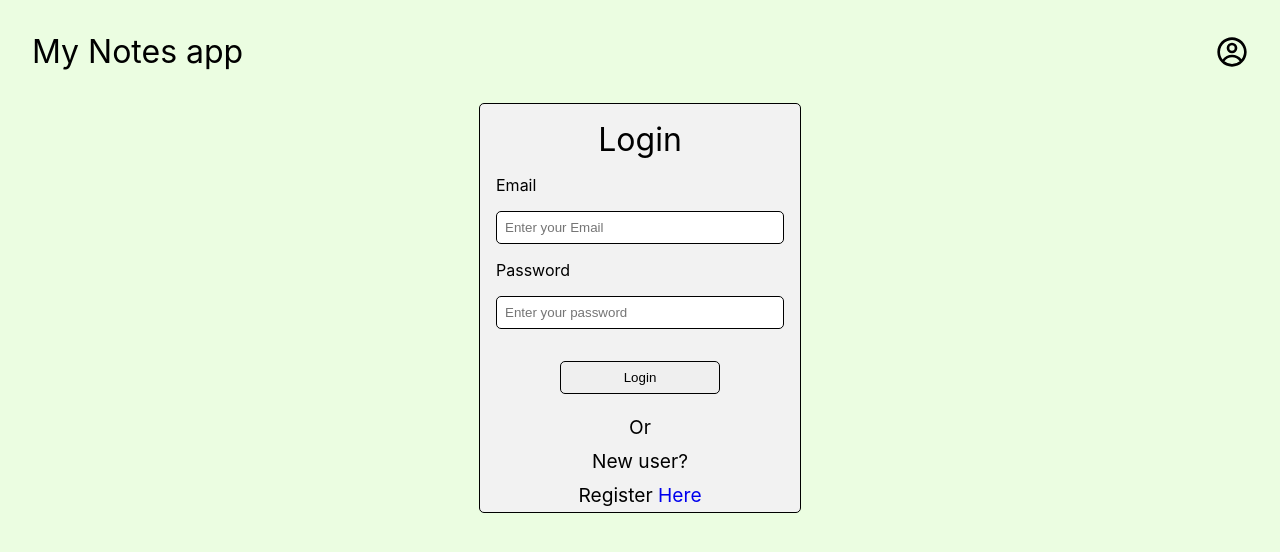
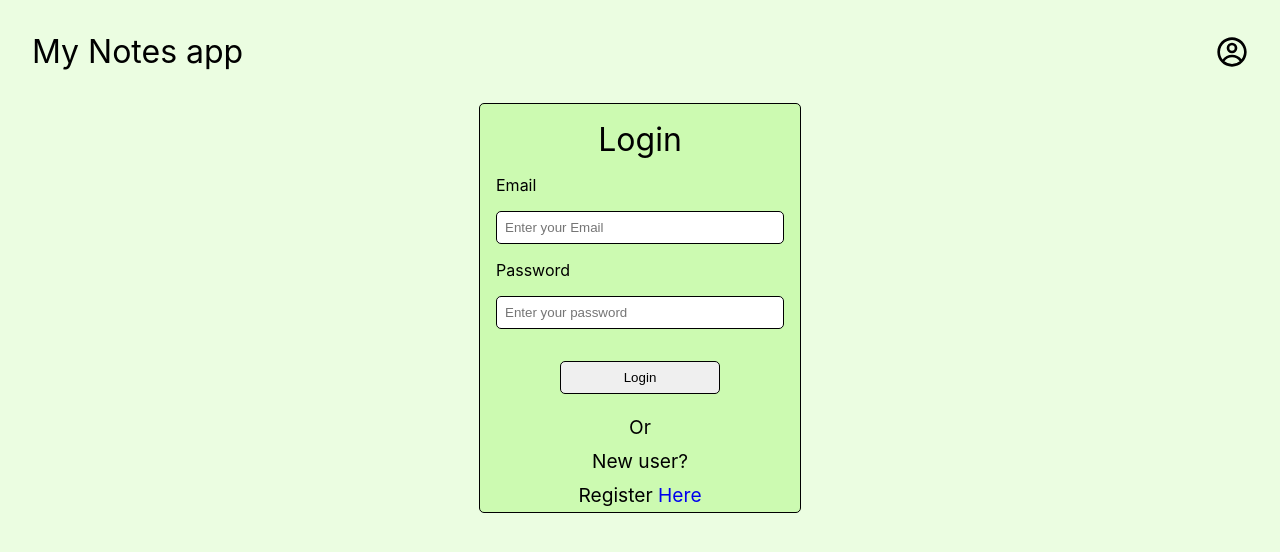
Before and after one commit to Muzammil-khan710/Note-taking-app, a React (Create React App) app: page /login in a window 1280 px wide. Shown: the top 552 px of the page. Built offline with nearby package versions, Linux system fonts and the light colour scheme; what miragejs would draw is missing.

Commit message:
style : added form color

```diff
--- a/src/components/Login/login.css
+++ b/src/components/Login/login.css
@@ -7,7 +7,7 @@
     border-radius: 5px;
     width: 20rem;
     margin: auto;
-    background-color: #f2f2f2;
+    background-color: #ccfab1;
 }
 
 .form-container {
```
